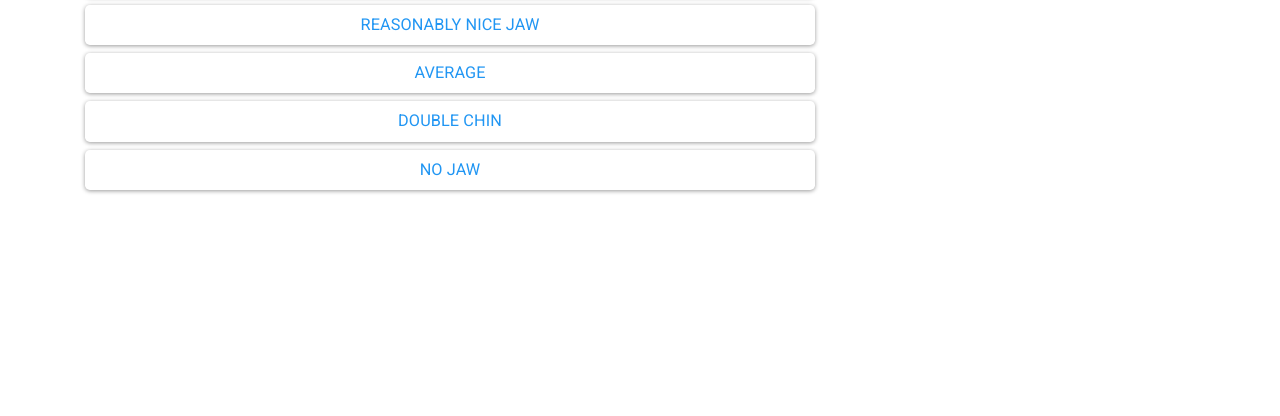
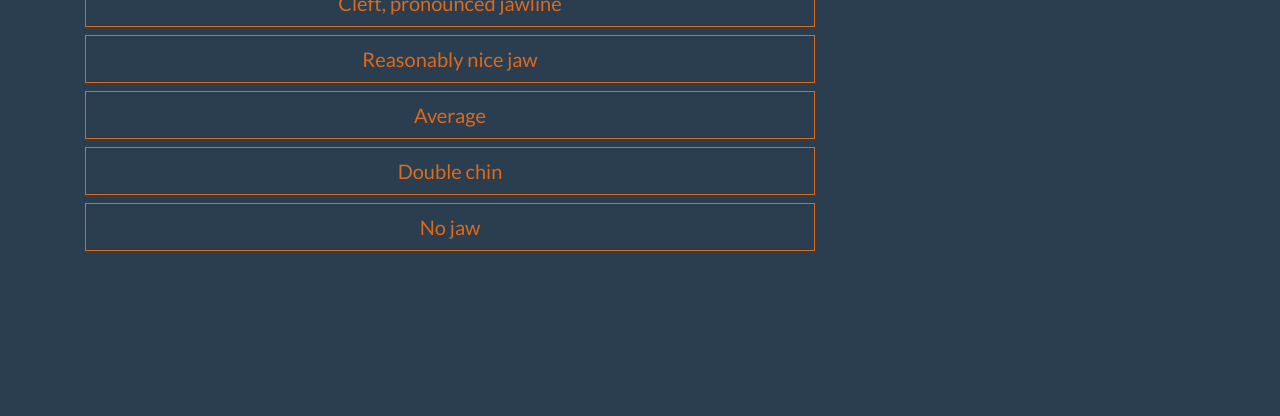
Before and after one commit to micropenis-support-group/incel-test, a plain HTML site: page index.html in a window 1280 px wide. Shown: the part 384-800 px from the top of the page. Drawn offline with nearby package versions, Linux system fonts and the light colour scheme.

Commit message:
Better theme

```diff
--- a/index.html
+++ b/index.html
@@ -4,7 +4,7 @@
 <head>
     <meta http-equiv="Content-Type" content="text/html; charset=utf-8" />
     <title>Mac's Dumb Chart</title>
-    <link href="https://stackpath.bootstrapcdn.com/bootswatch/4.1.0/materia/bootstrap.min.css" rel="stylesheet" integrity="sha384-BJWCnw/x/9+kQsLGLQDoCX2oJg7j1LjkOfPZWtUPTJ0tn00hYIB5r9u7KnGJxFnY" crossorigin="anonymous">
+    <link href="https://stackpath.bootstrapcdn.com/bootswatch/4.1.0/superhero/bootstrap.min.css" rel="stylesheet" integrity="sha384-ngZZrhEgN1Rw+Eiz3bD0nopbhvTAwzNg5ePjP2mhYmjHiTqG+ouPwi4ribjATEKe" crossorigin="anonymous">
     <script type="text/javascript" src="https://ajax.aspnetcdn.com/ajax/jQuery/jquery-3.3.1.min.js"></script>
     <script type="text/javascript" src="assets/scripts/dot-mover.js"></script>
     <script type="text/javascript" src="assets/scripts/questioner.js"></script>
```
